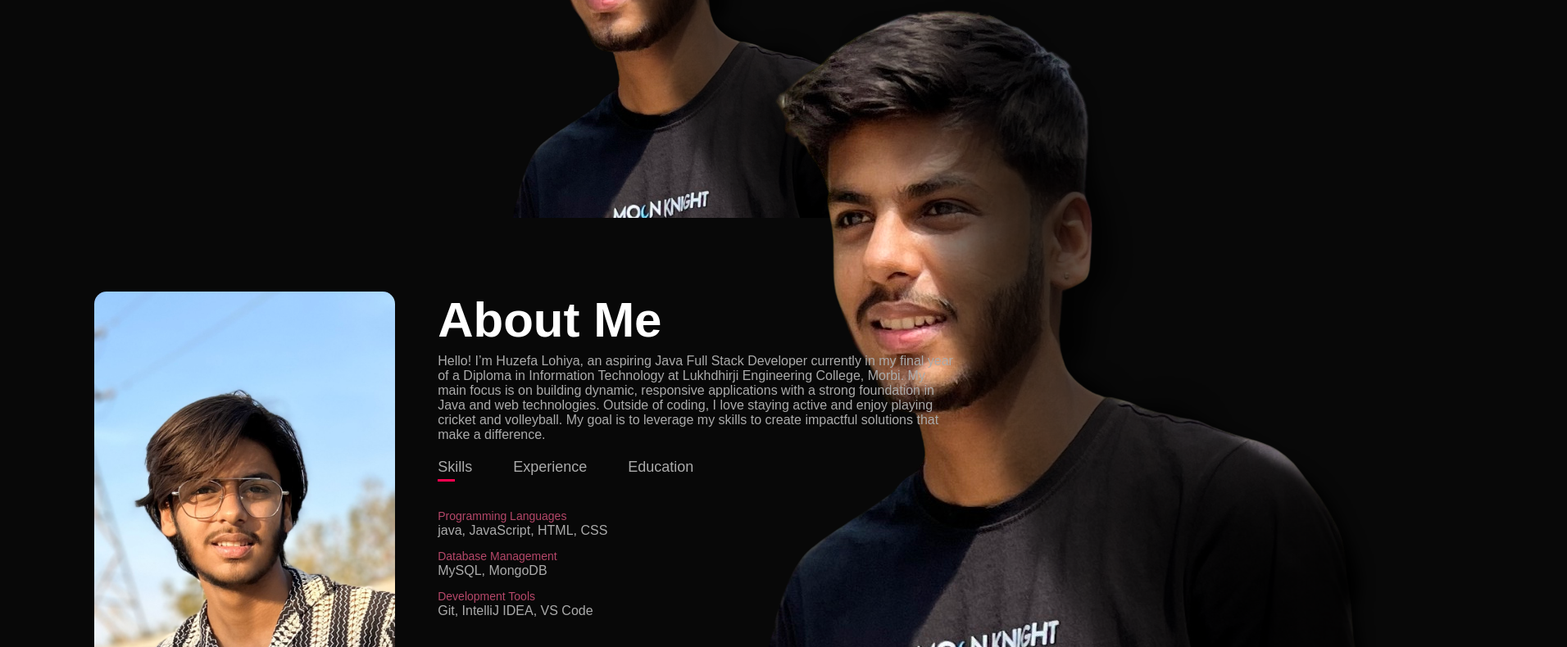
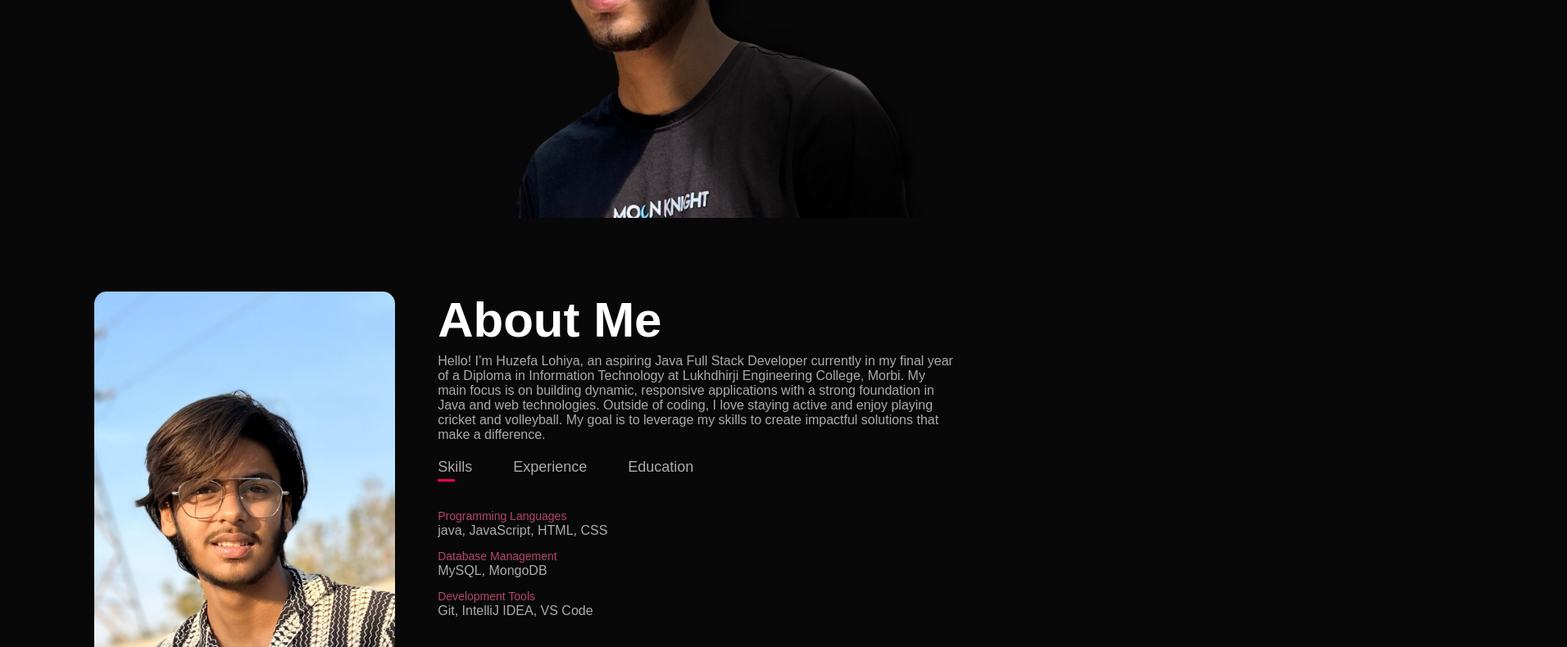
Before and after one commit to huzeff/portfolio-website, a plain HTML site: page index.html in a window 1280 px wide. Shown: the part 534-1324 px from the top of the page at 82% size, 1912 px wide, since content can reach past the window. Drawn offline with Linux system fonts and the light colour scheme.

Commit message:
Update index.html

```diff
--- a/index.html
+++ b/index.html
@@ -9,7 +9,6 @@
 </head>
 <body>
     <div id="header">
-        <img src="background_img.png">
       <div class="container">
         <nav>
             <img src="logo.png" class="logo">
```
